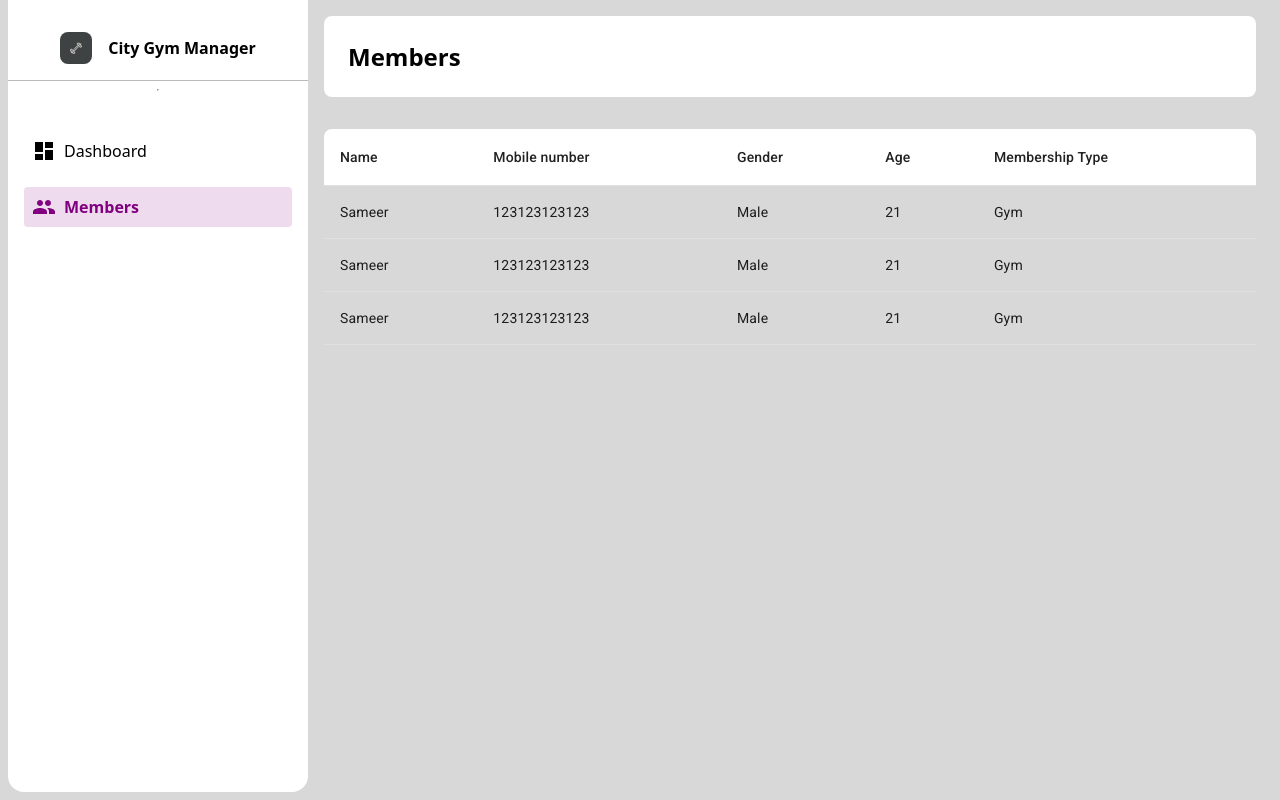
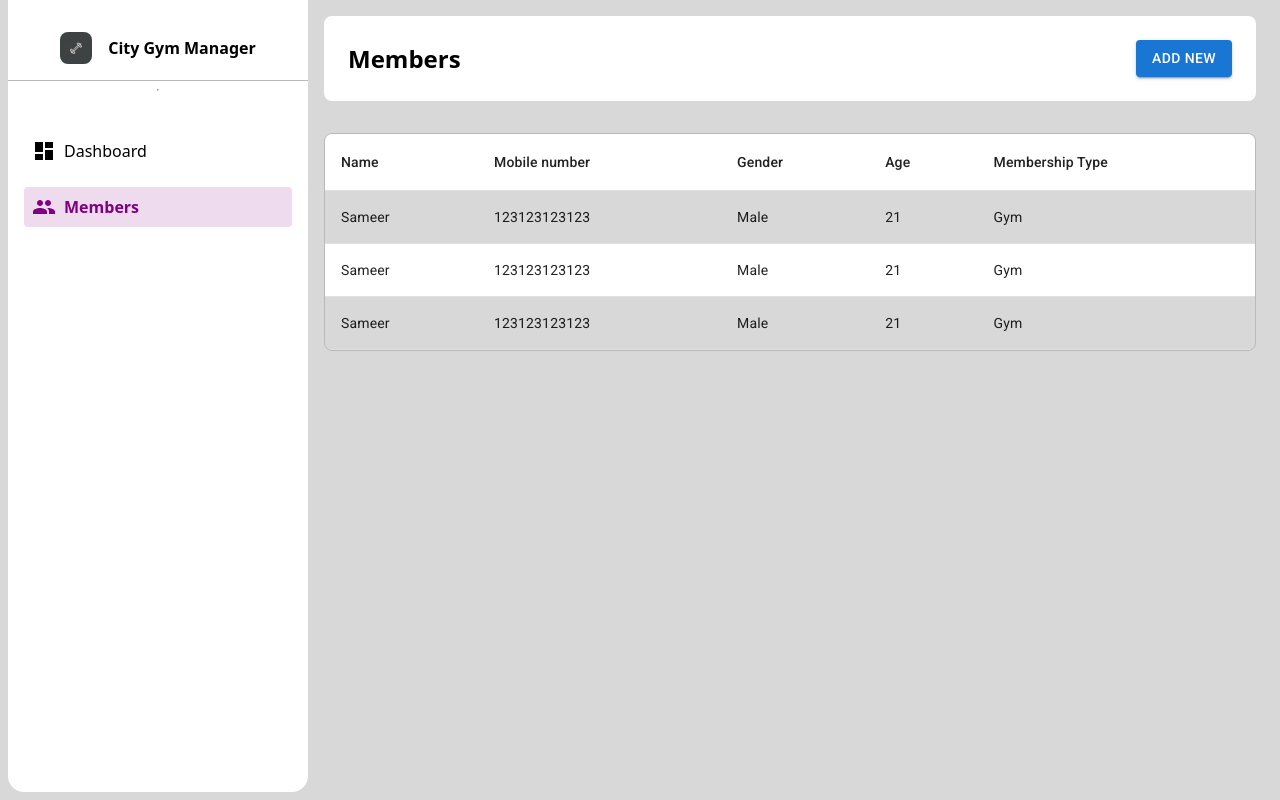
Before and after one commit to Gym-manago/gym-manager-frontend, a React (Vite) app: page /members in a window 1280 px wide. Built offline with nearby package versions, Linux system fonts and the light colour scheme.

Commit message:
implement UI for adding new members: - Add pop up for add new member form - Add type interface for member's related information - Use react-hook-form

```diff
--- a/package.json
+++ b/package.json
@@ -17,6 +17,7 @@
     "@mui/material": "^6.0.2",
     "react": "^18.3.1",
     "react-dom": "^18.3.1",
+    "react-hook-form": "^7.53.0",
     "react-router-dom": "^6.26.1"
   },
   "devDependencies": {
--- a/src/components/Layout/index.tsx
+++ b/src/components/Layout/index.tsx
@@ -6,18 +6,28 @@ interface Props {
   headerTitle: string;
   onBack?: () => void;
   children: ReactNode;
+  HeaderEndNode?: ReactNode;
 }
 
-export const Layout = ({ headerTitle, onBack, children }: Props) => {
+export const Layout = ({
+  headerTitle,
+  onBack,
+  children,
+  HeaderEndNode,
+}: Props) => {
+  console.log(HeaderEndNode);
   return (
     <div className={styles.layout_container}>
       <header className={styles.layout_header}>
+        <div className={styles.layout_header_title}>
           {!!onBack && (
             <div onClick={onBack} className={styles.back_icon}>
               <ChevronLeft />
             </div>
           )}
           <h1>{headerTitle}</h1>
+        </div>
+        {HeaderEndNode}
       </header>
       <div className={styles.main_container}>{children}</div>
     </div>
--- a/src/components/Layout/layout.module.scss
+++ b/src/components/Layout/layout.module.scss
@@ -11,11 +11,19 @@
   padding: spacing.$s;
   gap: spacing.$xxs;
   align-items: center;
+  justify-content: space-between;
   background-color: palette.$white;
   border-radius: borderRadius.$border-radius-small;
   h1 {
     margin: 0;
   }
+}
+
+.layout_header_title {
+  display: flex;
+  gap: spacing.$xxs;
+  align-items: center;
+  height: 100%;
 }
 
 .main_container {
--- a/src/pages/Members/MembersList/index.tsx
+++ b/src/pages/Members/MembersList/index.tsx
@@ -65,8 +65,10 @@ const MembersList = () => {
           </TableRow>
         </TableHead>
         <TableBody>
-          {ROWS.map((row) => (
-            <TableRow>
+          {ROWS.map((row, index) => (
+            <TableRow
+              className={index % 2 ? styles.row_white : styles.row_dark}
+            >
               {HEADERS_DATA.map(({ id }) => (
                 <TableCell key={id}>{row[id]}</TableCell>
               ))}
--- a/src/pages/Members/MembersList/styels.module.scss
+++ b/src/pages/Members/MembersList/styels.module.scss
@@ -1,6 +1,14 @@
 @use "../../../theme/borderRadius";
+@use "../../../theme/palette";
 
 .table_header {
-  border-radius: borderRadius.$border-radius-small
-    borderRadius.$border-radius-small 0 0;
+  border-radius: borderRadius.$border-radius-small;
+  border: solid 1px palette.$grey-x50;
 }
+
+.row_white {
+  background-color: white;
+}
+.row_dark {
+  background-color: transparent;
+}
--- /dev/null
+++ b/src/pages/Members/components/AddNew.tsx
@@ -0,0 +1,22 @@
+import { CloseOutlined } from "@mui/icons-material";
+import styles from "../styles.module.scss";
+
+interface Props {
+  onClose: () => void;
+}
+
+export const AddNew = ({ onClose }: Props) => {
+  return (
+    <div className={styles.modal_container} onClick={onClose}>
+      <div className={styles.modal} onClick={(e) => e.stopPropagation()}>
+        <div className={styles.modal_header}>
+          <h3>Add new</h3>
+          <div onClick={onClose} style={{ cursor: "pointer" }}>
+            <CloseOutlined />
+          </div>
+        </div>
+        <div className={styles.modal_content}></div>
+      </div>
+    </div>
+  );
+};
--- /dev/null
+++ b/src/pages/Members/components/index.ts
@@ -0,0 +1 @@
+export { AddNew } from "./AddNew";
--- a/src/pages/Members/index.tsx
+++ b/src/pages/Members/index.tsx
@@ -1,10 +1,32 @@
+import { Button } from "@mui/material";
 import { Layout } from "../../components";
 import MembersList from "./MembersList";
+import { useState } from "react";
+import { AddNew } from "./components";
+import { createPortal } from "react-dom";
 
 export const Members = () => {
+  const [showAddNew, setShowAddNew] = useState(false);
+
   return (
-    <Layout headerTitle="Members">
+    <Layout
+      headerTitle="Members"
+      HeaderEndNode={
+        <Button
+          title="Add new"
+          onClick={() => setShowAddNew(true)}
+          variant="contained"
+        >
+          Add new
+        </Button>
+      }
+    >
       <MembersList />
+      {showAddNew &&
+        createPortal(
+          <AddNew onClose={() => setShowAddNew(false)} />,
+          document.body
+        )}
     </Layout>
   );
 };
--- a/src/pages/Members/styles.module.scss
+++ b/src/pages/Members/styles.module.scss
@@ -1,6 +1,42 @@
 @use "../../theme//spacing";
+@use "../../theme/borderRadius";
+@use "../../theme/palette";
 
 .img {
   width: spacing.$l;
   object-fit: contain;
 }
+
+.modal_container {
+  height: 100vh;
+  position: absolute;
+  background-color: rgba($color: #000000, $alpha: 0.3);
+  display: flex;
+  justify-content: center;
+  align-items: center;
+  width: 100%;
+  z-index: 20px;
+}
+
+.modal {
+  max-width: 640px;
+  width: 100%;
+  border-radius: borderRadius.$border-radius-medium;
+  background-color: white;
+}
+
+.modal_header {
+  border-bottom: solid 1px palette.$grey-x50;
+  display: flex;
+  justify-content: space-between;
+  align-items: center;
+  padding: spacing.$xs;
+  h3 {
+    margin: 0;
+  }
+}
+
+.modal_content {
+  display: flex;
+  padding: spacing.$xs;
+}
```
Also changed, not shown: src/pages/Members/types.ts (added, +15 -0 lines), 2 other files (tests, documents, lock files or other folders). Lines whose indentation alone changed are shown as unchanged.
